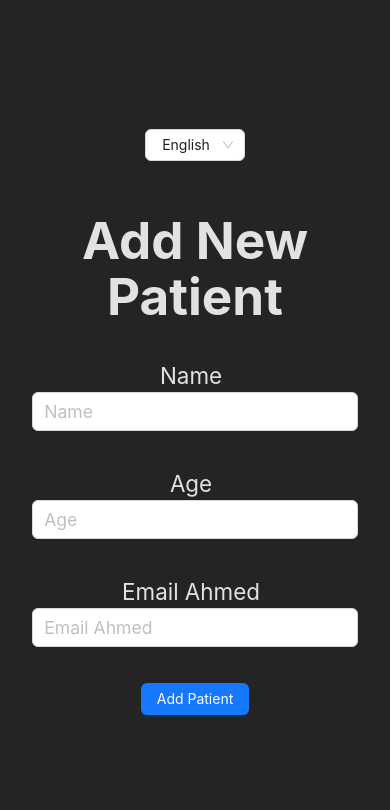
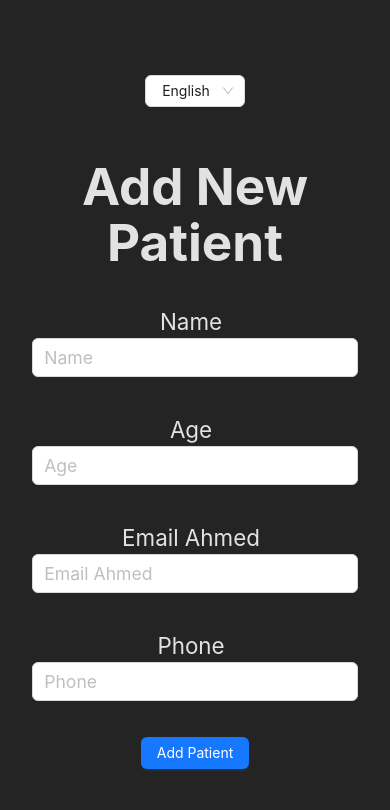
Before and after one commit to Ahmed-Elbessfy/add-patient-app, a React (Vite) app: page /add_patient in a window 390 px wide. Shown: the top 810 px of the page. Built offline with nearby package versions, Linux system fonts and the light colour scheme.

Commit message:
add phone validation rules

```diff
--- a/src/pages/AddPatientPage.tsx
+++ b/src/pages/AddPatientPage.tsx
@@ -77,6 +77,23 @@ const AddPatientPage: FC = () => {
           },
         ],
       },
+      {
+        fieldType: "text",
+        name: "phone",
+        schemaName: "phone",
+        testId: "phone",
+        id: "phone",
+        placeholder: `${t("formInputs.phoneInput.text")}`,
+        label: `${t("formInputs.phoneInput.text")}`,
+        validation: [
+          { type: "required" },
+          {
+            type: "pattern",
+            pattern:
+              /^(0111|0114|0112|0155|0101|0109|0106|0100|0120|0128|0127|0122)\d{7}$/,
+          },
+        ],
+      },
     ],
     onSubmit,
   };
--- a/src/patterns/DynamicForm/DynamicForm.types.tsx
+++ b/src/patterns/DynamicForm/DynamicForm.types.tsx
@@ -6,6 +6,7 @@ export interface DynamicFormOutput {
   name: string;
   age: number;
   email: string;
+  phone:string
 }
 
 export type DynamicFormConfiguration = {
--- a/src/patterns/DynamicInput/DynamicInput.types.tsx
+++ b/src/patterns/DynamicInput/DynamicInput.types.tsx
@@ -5,7 +5,7 @@ type Option = {
   value: string;
 };
 
-export type schemaTypes = "name" | "age" | "email";
+export type schemaTypes = "name" | "age" | "email" | "phone";
 // | "datePicker"
 // | "rangePicker"
 // | "rate"
```
